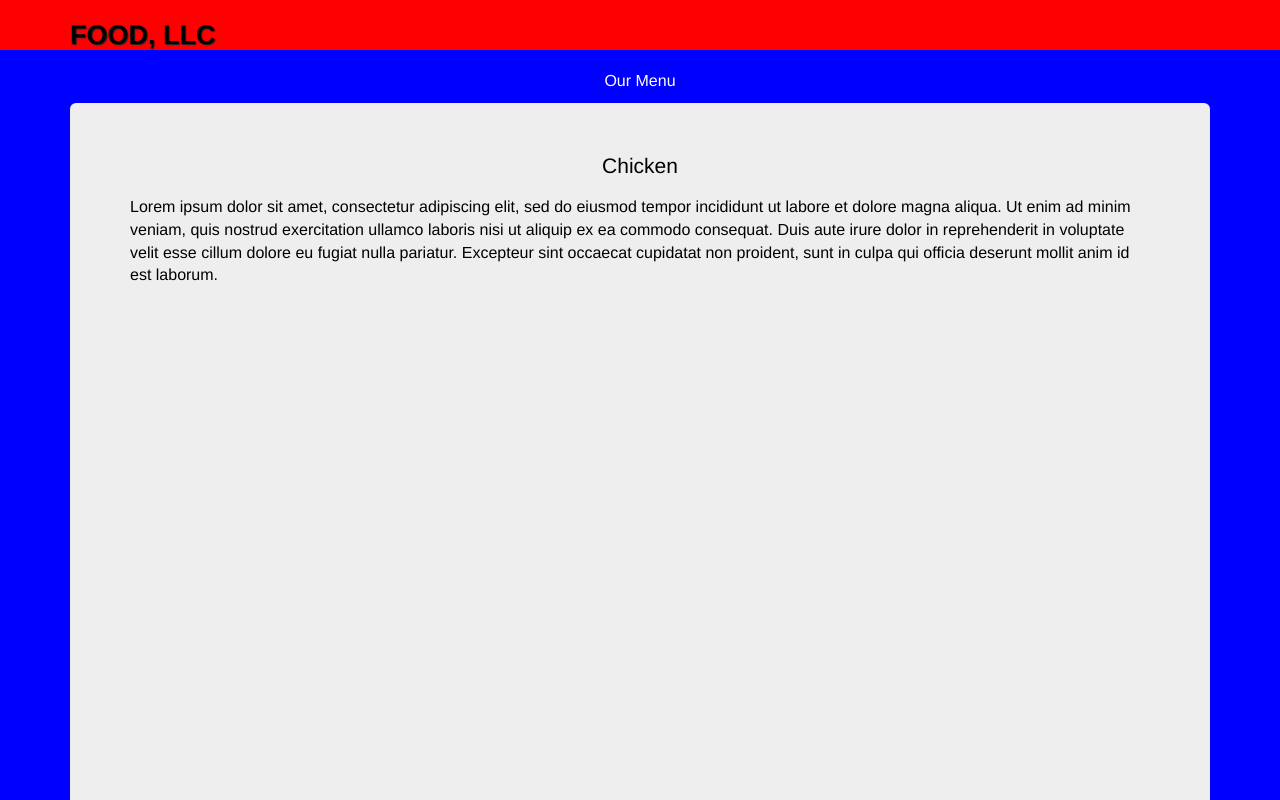
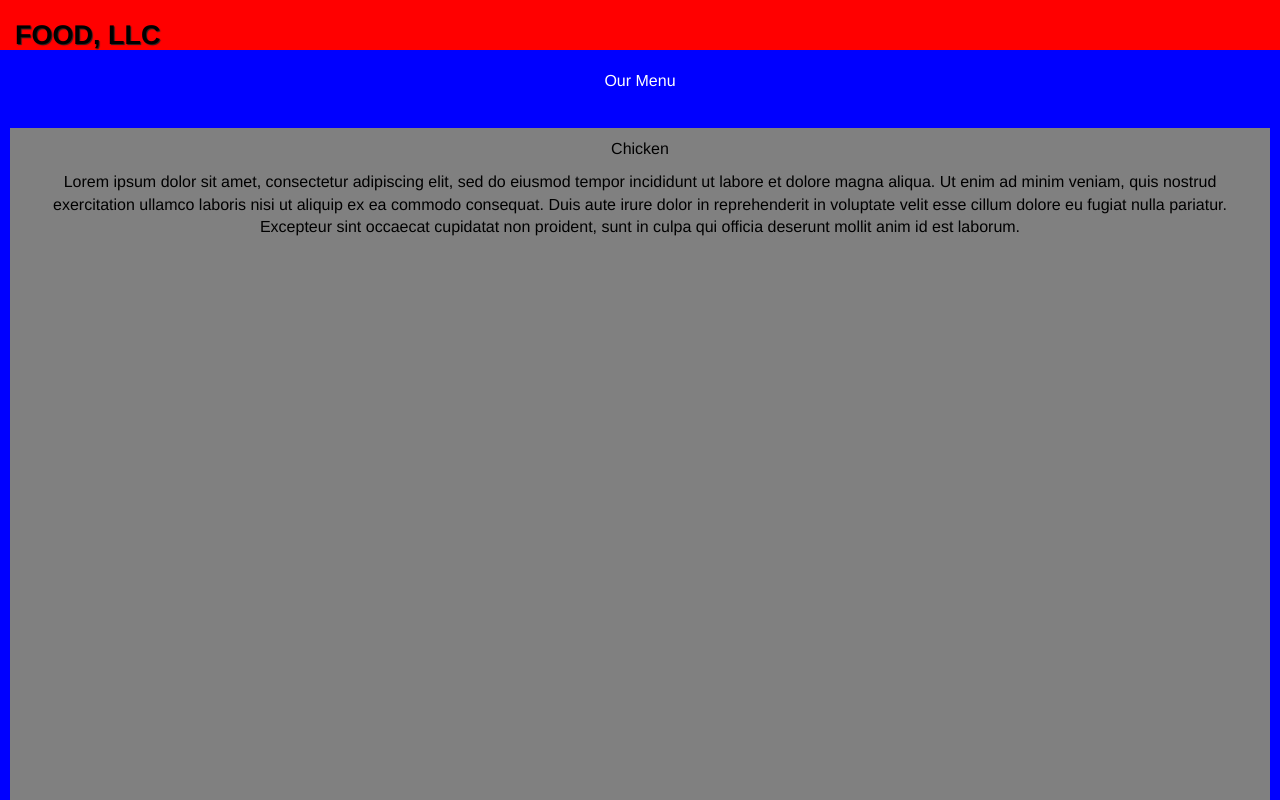
Before and after one commit to paricker227/coursera, a plain HTML site: page index.html in a window 1280 px wide. Shown: the top 800 px of the page. Drawn offline with Linux system fonts and the light colour scheme.

Commit message:
Add files via upload

```diff
--- a/index.html
+++ b/index.html
@@ -13,7 +13,7 @@
 
   <header>
     <nav id="header-nav" class="navbar navbar-default">
-      <div class="container">
+      <div class="container-fluid">
         <div class="navbar-header">
           <div class="navbar-brand"><a href="index.html"><h1>Food, LLC</h1></a></div>
 
@@ -28,38 +28,46 @@
     </nav>
 
     <!-- menu buttons -->
-     <div id="collapsable-nav" class="collapse navbar-collapse hidden-sm hidden-md hidden-lg">
+     <div id="collapsable-nav" class="collapse navbar-collapse ">
        <ul id="nav-list" class="nav navbar-nav navbar-right hidden-sm hidden-md hidden-lg" >
          <li class="list-group-item hidden-lg hidden-md hidden-sm"> Chicken </li>
          <li class="list-group-item hidden-lg hidden-md hidden-sm"> Beef </li>
          <li class="list-group-item hidden-lg hidden-md hidden-sm"> Sushi </li>
        </ul>
-       <p id="MenuHeader" class="text-center ">Our Menu</p>
+
     </div>
   </header>
 
+  <p id="MenuHeader" class="text-center ">Our Menu</p>
 
-  <div id="main-content" class="container">
 
-    <div class="jumbotron">
-      <p id="ChickenHeader" class="text-center ">Chicken</p>
+
+  <div id="main-content" class="container-fluid text-center">
+
+                  <div id="chickenDescr" class="row">
+
+                                    <div class="col-lg-12 col-md-12 col-sm-12 col-xs-12"
+
+              <p id="ChickenHeader" class="text-center">Chicken</p>
 
         Lorem ipsum dolor sit amet, consectetur adipiscing elit, sed do eiusmod tempor incididunt ut labore et dolore magna aliqua. Ut enim ad minim veniam, quis nostrud exercitation ullamco laboris nisi ut aliquip ex ea commodo consequat. Duis aute irure dolor in reprehenderit in voluptate velit esse cillum dolore eu fugiat nulla pariatur. Excepteur sint occaecat cupidatat non proident, sunt in culpa qui officia deserunt mollit anim id est laborum.
+        </div>
     </div>
 
-    <div id="menu" class="row">
+    <!--<div id="menu" class="row">
       <div class="col-lg-12 col-md-12 col-sm-12 col-xs-12">
 
       </div>
 
-    </div>
-  </div><!-- End of #main-content -->
+    </div>-->
+
+  </div> <!-- End of #main-content -->
   <body>
 
 
   <!-- jQuery (Bootstrap JS plugins depend on it) -->
     <script src="jquery-1.11.3.min.js"></script>
     <script src="bootstrap.min.js"></script>
-    <script src="jcript.js"></script>
+    <script src="script.js"></script>
   </body>
 </html>
--- a/styles.css
+++ b/styles.css
@@ -12,7 +12,7 @@ body {
 }
 
 #collapsable-nav {
-  width: 100%;
+  /*width: 100%;*/
   text-align: center;
   color: white;
 }
@@ -24,6 +24,10 @@ body {
   padding-top: 25px;
 }
 
+
+#main-content {
+  padding: 25px;
+}
 .navbar-brand h1 {
   color: black;
   font-size: 1.5em;
@@ -36,15 +40,19 @@ body {
   width: 100%;
 }
 
-.jumbotron{
-  color: black;
+#chickenDescr{
+  color:black;
+  background-color: grey;
+  height: 10000px;
+  padding: 10px;
+}
+
+#chickenHeader{
+  text-align: center;
 }
 
 /********** Large devices only **********/
 @media (min-width: 1200px) {
-  .container .jumbotron {
-    height: 1000px;
-  }
    .col-dt-1, .col-dt-2, .col-dt-3, .col-dt-4, .col-dt-5, .col-dt-6, .col-dt-7, .col-dt-8, .col-dt-9, .col-dt-10, .col-dt-11, .col-dt-12 {
     float: left;
   }
@@ -89,9 +97,7 @@ body {
 /********** Medium devices only **********/
 @media (min-width: 992px) and (max-width: 1199px) {
 
-  .container .jumbotron {
-    height: 10000px;
-  }
+
  .col-dt-1, .col-dt-2, .col-dt-3, .col-dt-4, .col-dt-5, .col-dt-6, .col-dt-7, .col-dt-8, .col-dt-9, .col-dt-10, .col-dt-11, .col-dt-12 {
     float: left;
   }
@@ -136,9 +142,6 @@ body {
 /********** Small devices only **********/
 @media (min-width: 768px) and (max-width: 991px) {
 
-  .container .jumbotron {
-    height: 1000px;
-  }
  .col-dt-1, .col-dt-2, .col-dt-3, .col-dt-4, .col-dt-5, .col-dt-6, .col-dt-7, .col-dt-8, .col-dt-9, .col-dt-10, .col-dt-11, .col-dt-12 {
     float: left;
   }
@@ -197,11 +200,7 @@ body {
 
   /* End Header */
 
-  .container .jumbotron {
-    margin-top: 30px;
-    padding: 0;
-    height: 10000px;
-  }
+
  .col-dt-1, .col-dt-2, .col-dt-3, .col-dt-4, .col-dt-5, .col-dt-6, .col-dt-7, .col-dt-8, .col-dt-9, .col-dt-10, .col-dt-11, .col-dt-12 {
     float: left;
   }
```
